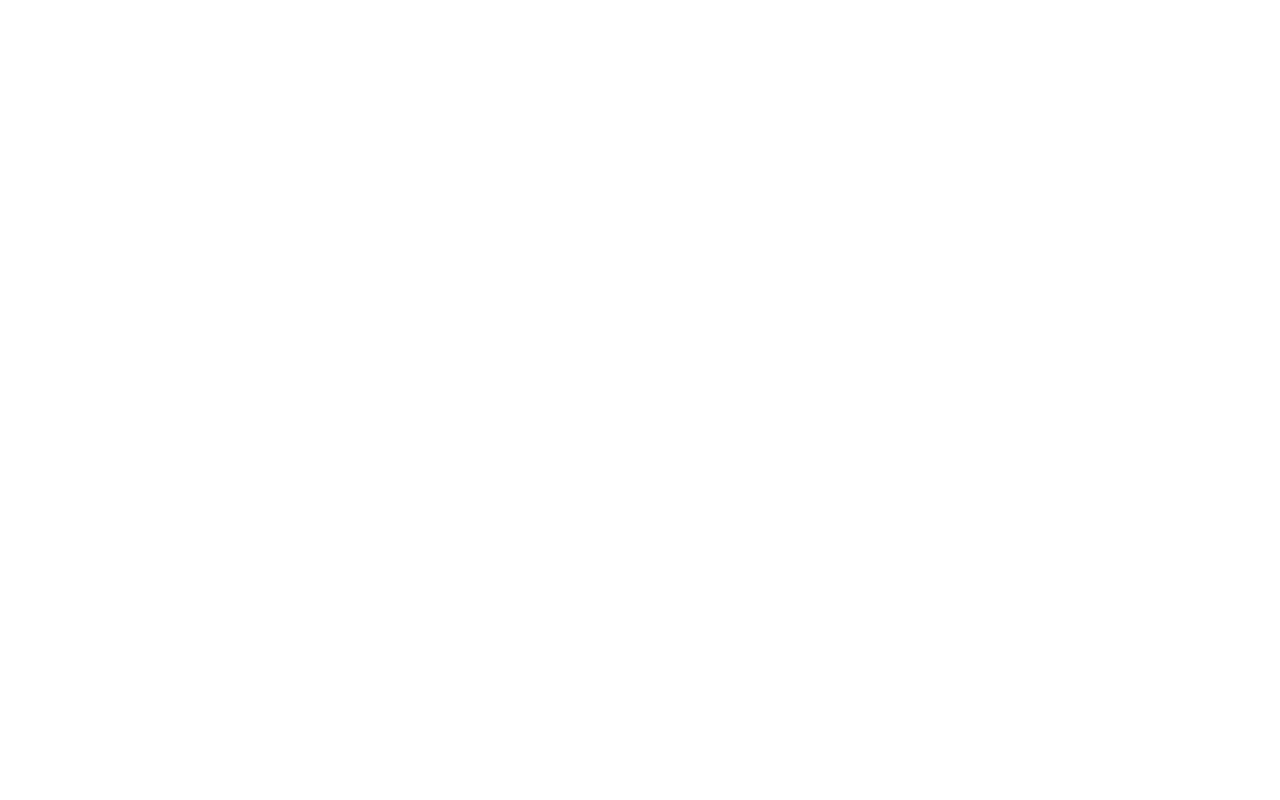
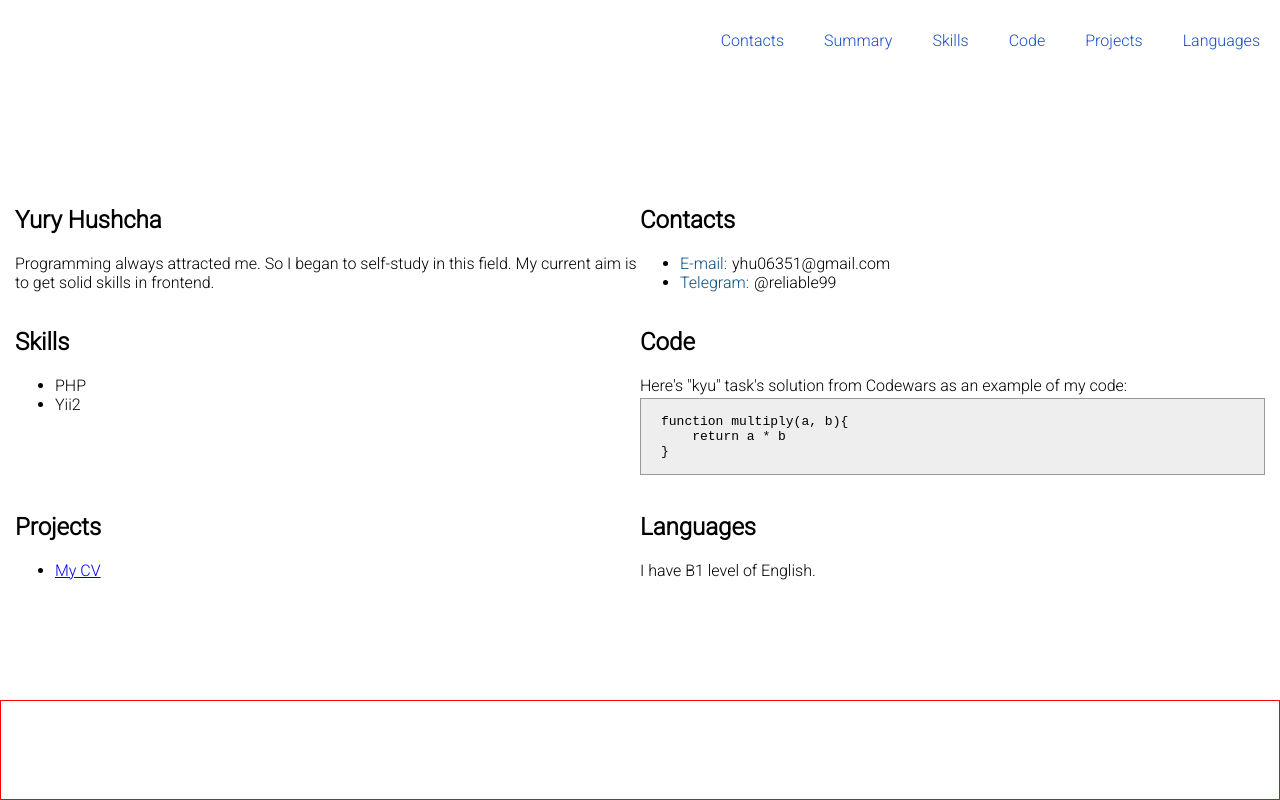
Before and after one commit to YuryHu/rsschool-cv, a plain HTML site: page index.html in a window 1280 px wide. Drawn offline with Linux system fonts and the light colour scheme.

Commit message:
feat: complete work up to font-stiling item on advices page

```diff
--- a/index.html
+++ b/index.html
@@ -4,8 +4,75 @@
     <meta charset="UTF-8">
     <meta name="viewport" content="width=device-width, initial-scale=1.0">
     <link rel="stylesheet" href="style.css">
-    <title>Document</title>
+    <link rel="icon" href="./assets/favicon.ico">
+    <link rel="preconnect" href="https://fonts.googleapis.com">
+    <link rel="preconnect" href="https://fonts.gstatic.com" crossorigin>
+    <link href="https://fonts.googleapis.com/css2?family=Roboto:wght@300&display=swap" rel="stylesheet">
+    <title>cv</title>
 </head>
 <body>
+    <header class="header">
+        <div class="container">
+            <nav class="nav">
+                <ul class="nav-list">
+                  <li class="nav-item"><a href="#contacts" class="nav-link">Contacts</a></li>
+                  <li class="nav-item"><a href="#summary" class="nav-link">Summary</a></li>
+                  <li class="nav-item"><a href="#skills" class="nav-link">Skills</a></li>
+                  <li class="nav-item"><a href="#code" class="nav-link">Code</a></li>
+                  <li class="nav-item"><a href="#projects" class="nav-link">Projects</a></li>
+                  <li class="nav-item"><a href="#languages" class="nav-link">Languages</a></li>
+                </ul>
+              </nav>
+        </div>
+    </header>
+    <main class="main">
+        <div class="container main-container">
+            <section class="section" id="summery">
+                <h1 class="section-title">Yury Hushcha</h1>
+                <p>Programming always attracted me.
+                    So I began to self-study in this field.
+                    My current aim is to get solid skills in frontend.
+                </p>
+            </section>
+            <section class="section" id="contacts">
+                <h2 class="section-title">Contacts</h2>
+                <ul>
+                    <li><span class="contact-type">E-mail:</span>yhu06351@gmail.com</li>
+                    <li><span class="contact-type">Telegram:</span>@reliable99</li>
+                </ul>
+            </section>
+            <section class="section" id="skills">
+                <h2 class="section-title">Skills</h2>
+                <ul>
+                    <li>PHP</li>
+                    <li>Yii2</li>
+                </ul>
+            </section>
+            <section class="section" id="code">
+                <h2 class="section-title">Code</h2>
+                Here's "kyu" task's solution from Codewars as an example of my code:
+                <pre>
+                    <code class="code-example">
+function multiply(a, b){
+    return a * b
+}
+                    </code>
+                </pre>
+            </section>
+            <section class="section" id="projects">
+                <h2 class="section-title">Projects</h2>
+                <ul>
+                    <li><a href="https://YuryHu.github.io/rsschool-cv/">My CV</a></li>
+                </ul>
+            </section>
+            <section class="section" id="languages">
+                <h2 class="section-title">Languages</h2>
+                <p>I have B1 level of English.</p>
+            </section>
+        </div>
+    </main>
+    <footer class="footer initial">
+        <div class="container"></div>
+    </footer>
 </body>
 </html>
--- a/style.css
+++ b/style.css
@@ -0,0 +1,66 @@
+* {
+    box-sizing: border-box;
+}
+html {
+    scroll-behavior: smooth;
+}
+body {
+    font-family: 'Roboto', sans-serif;
+    min-height: 100vh;
+    margin: 0;
+    padding: 0;
+    display: flex;
+    flex-direction: column;
+    justify-content: space-between;
+}
+.initial {
+    border: 1px solid red;
+    height: 100px;
+}
+.container {
+    max-width: 1440px;
+    margin: 0 auto;
+}
+.nav-list {
+    display: flex;
+    justify-content: flex-end;
+    align-items: center;
+    list-style: none;
+}
+.nav-link {
+    padding: 0 20px;
+    line-height: 50px;
+    text-decoration: none;
+    color:rgb(21, 78, 201);
+    transition: .3s;
+}
+.nav-link:hover {
+    color: brown;
+}
+/*main*/
+.main {
+    padding: 0 15px;
+}
+.contact-type {
+    color: rgb(9, 76, 131);
+    margin-right: 5px;
+}
+.code-example {
+    background-color: #eee;
+    border: 1px solid #999;
+    display: block;
+    padding: 0 20px;
+    margin: -25px 0;
+}
+.main-container {
+    display: flex;
+    flex-wrap: wrap;
+}
+.section {
+    width: 50%;
+}
+@media (max-width: 768px) {
+    .section {
+      width: 100%;
+    }
+}
```
